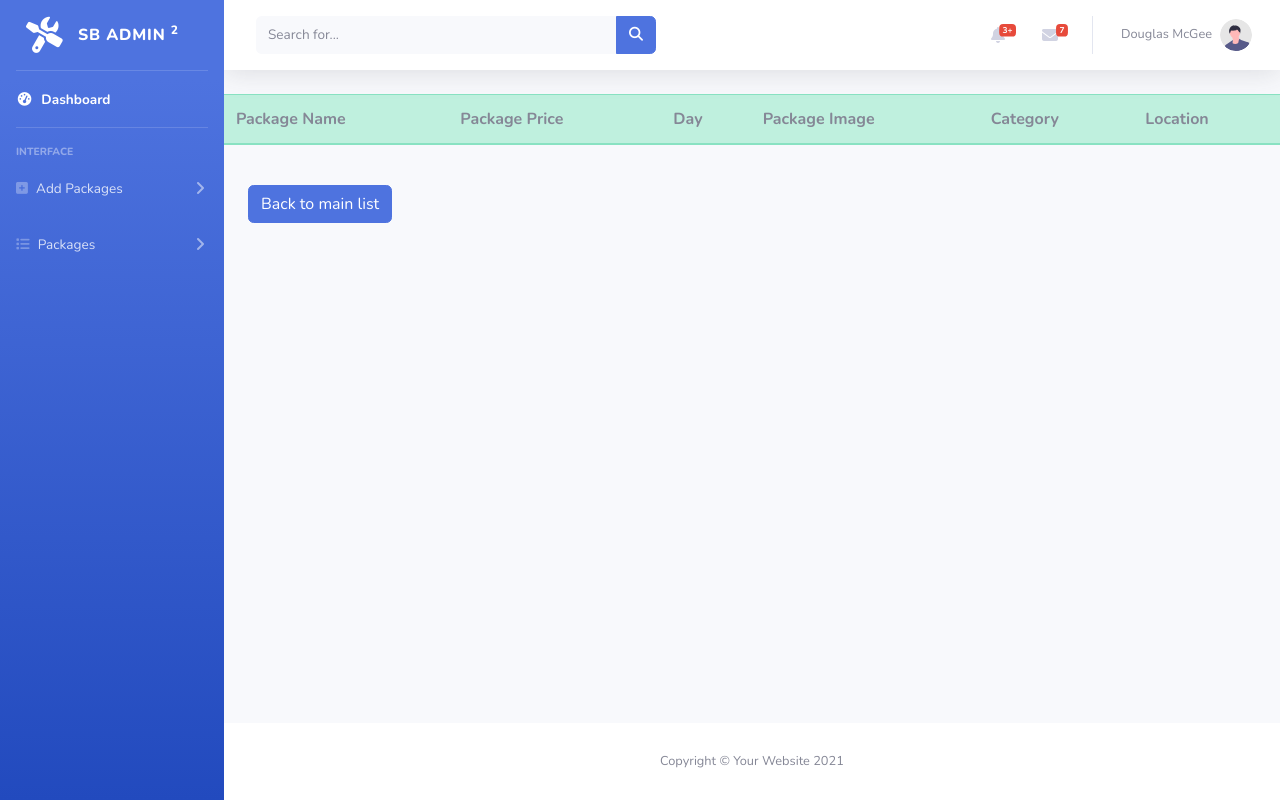
After one commit to exotic03/Tours-and-Travels, a PHP site: page /search.php in a window 1280 px wide. The commit adds this page. Run offline with PHP 8.4, Linux system fonts and the light colour scheme; lists and menus that the app fills with data are empty; some libraries are stand-ins or nearby versions.

Commit message:
search added on list

```diff
--- /dev/null
+++ b/admin/search.php
@@ -0,0 +1,108 @@
+<!DOCTYPE html>
+<html lang="en">
+
+<head>
+
+    <meta charset="utf-8">
+    <meta http-equiv="X-UA-Compatible" content="IE=edge">
+    <meta name="viewport" content="width=device-width, initial-scale=1, shrink-to-fit=no">
+    <meta name="description" content="">
+    <meta name="author" content="">
+
+    <title>SB Admin 2 - Dashboard</title>
+
+    <!-- Custom fonts for this template-->
+    <link href="assets/vendor/fontawesome-free/css/all.min.css" rel="stylesheet" type="text/css">
+    <link
+        href="https://fonts.googleapis.com/css?family=Nunito:200,200i,300,300i,400,400i,600,600i,700,700i,800,800i,900,900i"
+        rel="stylesheet">
+
+    <!-- Custom styles for this template-->
+    <link href="assets/css/sb-admin-2.min.css" rel="stylesheet">
+    <link rel="stylesheet" href="dashstyle.css">
+
+</head>
+
+<body id="page-top">
+
+    <!-- Page Wrapper -->
+    <div id="wrapper">
+
+        <!-- Sidebar -->
+        <?php include("include/sidebar.php");?>
+        <!-- End of Sidebar -->
+
+        <!-- Content Wrapper -->
+        <div id="content-wrapper" class="d-flex flex-column">
+
+            <!-- Main Content -->
+            <div id="content">
+
+                <!-- Topbar -->
+                <?php include("include/topbar.php"); ?>
+                <!-- End of Topbar -->
+
+                <!-- Begin Page Content -->
+
+                <!-- /.container-fluid -->
+
+
+
+                    <table class="table table-success table-striped">
+                        <thead>
+                            <tr>
+                                <th scope="col">Package Name</th>
+                                <th scope="col">Package Price</th>
+                                <th scope="col">Day</th>
+                                <th scope="col">Package Image</th>
+                                <th scope="col">Category</th>
+                                <th scope="col">Location</th>
+                            </tr>
+                        </thead>
+                        <tbody>
+                            <?php
+                            $connect=mysqli_connect("localhost","root","","tour_and_travels");
+                            if(isset($_GET['search'])){
+                                $search_value=$_GET['search'];
+                                $query="SELECT * FROM package_info WHERE CONCAT(package_name,package_price,day,category,location) LIKE '%$search_value%'";
+                                $result=mysqli_query($connect,$query);
+
+                                if(mysqli_num_rows($result)>0){
+                                    foreach($result as $line){
+                                        ?>
+                                        <tr>
+                                        <td><?php echo $line['package_name'] ?></td>
+                                        <td><?php echo $line['package_price'] ?></td>
+                                        <td><?php echo $line['day'] ?></td>
+                                        <td><?php echo $line['package_image'] ?></td>
+                                        <td><?php echo $line['category'] ?></td>
+                                        <td><?php echo $line['location'] ?></td>
+                                        </tr>
+                                        <?php
+                                    }
+                                }
+                                else{
+                                    ?>
+                                        <tr>
+                                            <td colspan="6">No record fund</td>
+                                        </tr>
+                                    <?php
+                                }
+                            }
+
+                            ?>
+
+                        </tbody>
+
+                    </table>
+
+                    <a href="packagelist.php" class="btn btn-primary m-4">Back to main list</a>
+
+            </div>
+            <!-- End of Main Content -->
+            <!-- Footer -->
+            <?php include("include/footer.php") ?>
+            <script src="https://kit.fontawesome.com/e04331d407.js" crossorigin="anonymous"></script>
+</body>
+
+</html>
```
Also changed, not shown: admin/liststyle.css (added, +10 -0 lines), admin/packagelist.php (+13 -0 lines).
